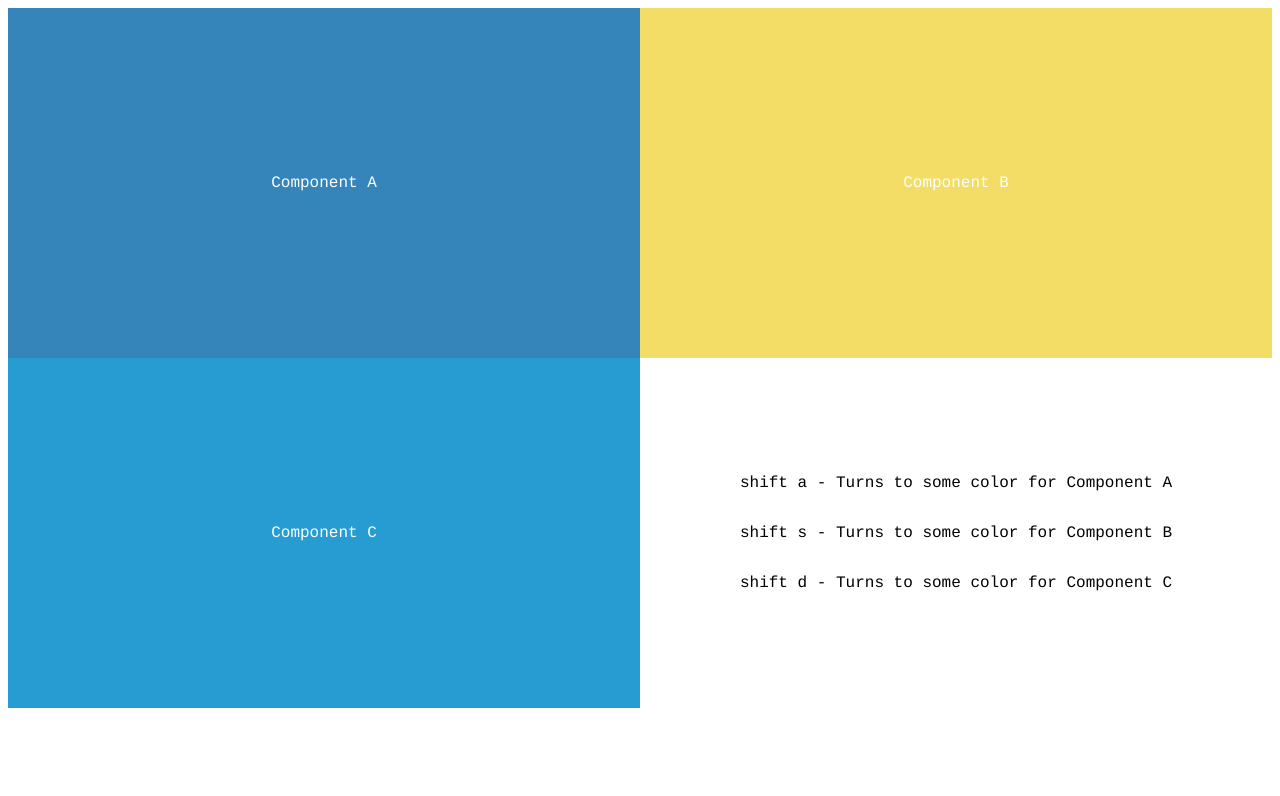
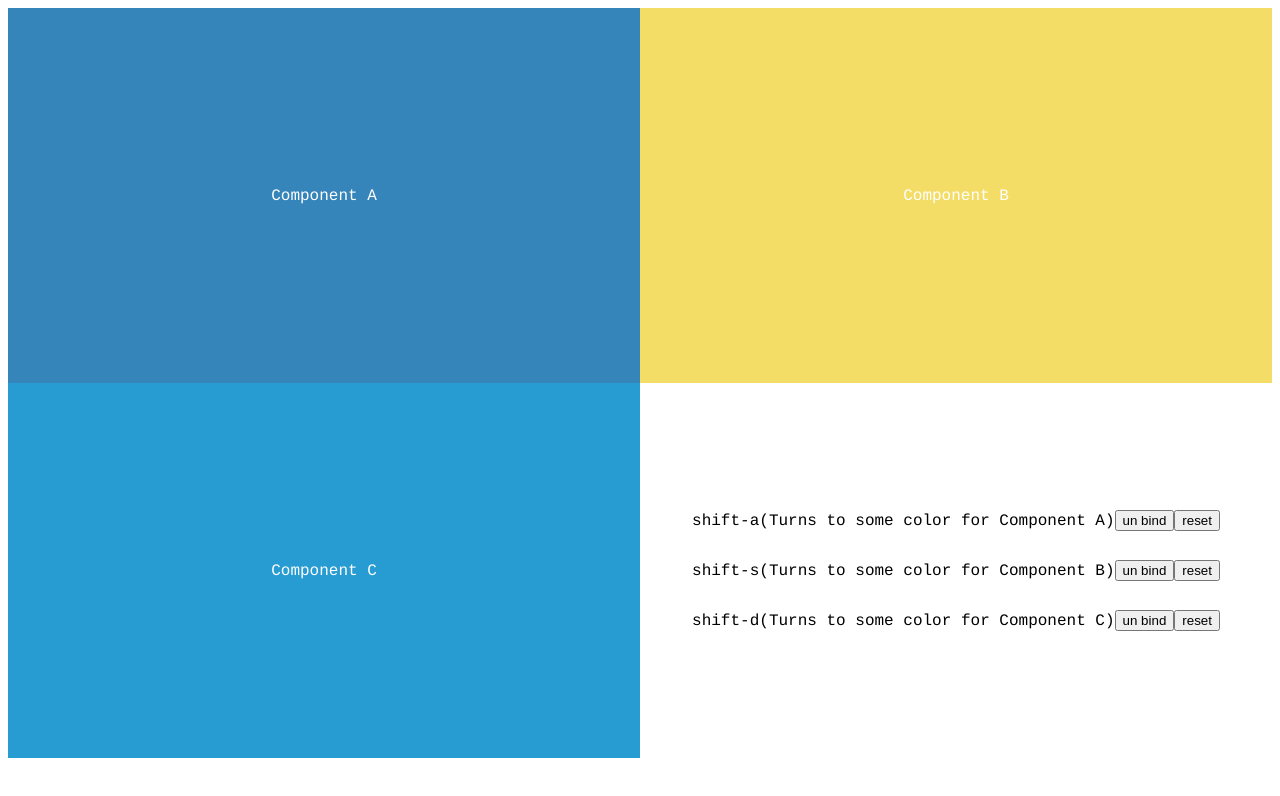
Before and after one commit to iamPavan17/keyboard-shortcut-library, a React (Create React App) app: page / in a window 1280 px wide. Shown: the top 796 px of the page. Built offline with nearby package versions, Linux system fonts and the light colour scheme.

Commit message:
✨ feat: bind/unbind keyboard combo

```diff
--- a/src/App.js
+++ b/src/App.js
@@ -1,46 +1,29 @@
 import { useState, useEffect } from "react";
-import randomColor from "randomcolor";
 
+import { keyboardCombosUpdater } from "./helpers";
+import { defaultKeyboardCombos } from "./constants";
 import ComponentBlock from "./components/ComponentBlock";
 import KeyboardShortcutLegend from "./components/KeyboardShortcutLegend";
 
 function App({ listener }) {
   const [keyboardCombos, setKeyboardCombos] = useState([
-    {
-      id: 1,
-      componentName: "Component A",
-      keyboardCombo: "shift a",
-      color: randomColor(),
-      description: "Turns to some color for Component A",
-    },
-    {
-      id: 2,
-      componentName: "Component B",
-      keyboardCombo: "shift s",
-      color: randomColor(),
-      description: "Turns to some color for Component B",
-    },
-    {
-      id: 3,
-      componentName: "Component C",
-      keyboardCombo: "shift d",
-      color: randomColor(),
-      description: "Turns to some color for Component C",
-    },
+    ...defaultKeyboardCombos,
   ]);
 
-  const handleKeyboardCombos = (id) => {
-    const keyboardCombosClone = [...keyboardCombos];
-    const selectedComboIndex = keyboardCombos.findIndex(
-      (combo) => combo.id === id
+  const handleKeyboardCombo = (id, type) => {
+    /** This handler does the below,
+     * Changes the color based on the keyboard combo.
+     * Unbind the keyboard combo.
+     * Create a new keyboard combo.
+     */
+    setKeyboardCombos(
+      keyboardCombosUpdater(keyboardCombos, id, type, listener)
     );
-    keyboardCombosClone[selectedComboIndex].color = randomColor();
-    setKeyboardCombos(keyboardCombosClone);
   };
 
   useEffect(() => {
     return () => {
-      listener.reset(); // Unregister all available combos
+      listener.reset(); // Unregister all available combos on UNMOUNT
     };
   }, [listener]);
 
@@ -51,11 +34,14 @@ function App({ listener }) {
           key={keyboardCombo.id}
           keyboardComboData={keyboardCombo}
           listener={listener}
-          handleKeyboardCombos={handleKeyboardCombos}
+          handleKeyboardCombo={handleKeyboardCombo}
         />
       ))}
 
-      <KeyboardShortcutLegend shortcutCombos={keyboardCombos} />
+      <KeyboardShortcutLegend
+        keyboardCombos={keyboardCombos}
+        handleKeyboardCombo={handleKeyboardCombo}
+      />
     </div>
   );
 }
--- a/src/components/ComponentBlock.js
+++ b/src/components/ComponentBlock.js
@@ -3,13 +3,14 @@ import { useEffect } from "react";
 export default function ComponentBlock({
   listener,
   keyboardComboData,
-  handleKeyboardCombos,
+  handleKeyboardCombo,
 }) {
   useEffect(() => {
-    listener.simple_combo(keyboardComboData.keyboardCombo, function () {
-      handleKeyboardCombos(keyboardComboData.id);
-    });
-  }, [listener, keyboardComboData, handleKeyboardCombos]);
+    if (keyboardComboData.isActive)
+      listener.simple_combo(keyboardComboData.keyboardCombo, function () {
+        handleKeyboardCombo(keyboardComboData.id, "colorChange");
+      });
+  }, [listener, keyboardComboData, handleKeyboardCombo]);
 
   return (
     <div
--- a/src/components/KeyboardShortcutLegend.js
+++ b/src/components/KeyboardShortcutLegend.js
@@ -1,12 +1,21 @@
 import React from "react";
 
-export default function KeyboardShortcutLegend({ shortcutCombos }) {
+export default function KeyboardShortcutLegend({
+  keyboardCombos,
+  handleKeyboardCombo,
+}) {
   return (
     <div className="component-wrapper keyboard-legend">
-      {shortcutCombos.map((item) => (
-        <p key={item.id} className="list-text">
-          {item.keyboardCombo} - {item.description}
-        </p>
+      {keyboardCombos.map((item) => (
+        <div key={item.id} className="keyboard-combo-list">
+          <p className={!item.isActive && "unbind-text"}>
+            {item.keyboardCombo.split(" ").join("-")}({item.description})
+          </p>
+          <button onClick={() => handleKeyboardCombo(item.id, "bindToggle")}>
+            {item.isActive ? "un" : ""} bind
+          </button>
+          <button>reset</button>
+        </div>
       ))}
     </div>
   );
--- /dev/null
+++ b/src/constants.js
@@ -0,0 +1,29 @@
+import randomColor from "randomcolor";
+
+const defaultKeyboardCombos = [
+  {
+    id: 1,
+    componentName: "Component A",
+    keyboardCombo: "shift a",
+    color: randomColor(),
+    description: "Turns to some color for Component A",
+    isActive: true,
+  },
+  {
+    id: 2,
+    componentName: "Component B",
+    keyboardCombo: "shift s",
+    color: randomColor(),
+    description: "Turns to some color for Component B",
+    isActive: true,
+  },
+  {
+    id: 3,
+    componentName: "Component C",
+    keyboardCombo: "shift d",
+    color: randomColor(),
+    description: "Turns to some color for Component C",
+    isActive: true,
+  },
+];
+export { defaultKeyboardCombos };
--- /dev/null
+++ b/src/helpers.js
@@ -0,0 +1,22 @@
+import randomColor from "randomcolor";
+
+const keyboardCombosUpdater = (keyboardCombos, id, type, listener) => {
+  const keyboardCombosClone = [...keyboardCombos];
+  const selectedComboIndex = keyboardCombos.findIndex(
+    (combo) => combo.id === id
+  );
+  if (type === "colorChange") {
+    keyboardCombosClone[selectedComboIndex].color = randomColor();
+  }
+  if (type === "bindToggle") {
+    keyboardCombosClone[selectedComboIndex].isActive =
+      !keyboardCombosClone[selectedComboIndex].isActive;
+    listener.unregister_combo(
+      keyboardCombosClone[selectedComboIndex].keyboardCombo
+    );
+  }
+
+  return keyboardCombosClone;
+};
+
+export { keyboardCombosUpdater };
--- a/src/index.css
+++ b/src/index.css
@@ -3,7 +3,7 @@
   display: grid;
   grid-template-columns: 1fr 1fr;
   grid-auto-rows: 1fr;
-  height: 700px;
+  height: 750px;
 }
 
 .component-wrapper {
@@ -18,3 +18,14 @@
   padding: 12px;
   flex-direction: column;
 }
+
+.keyboard-combo-list {
+  display: flex;
+  flex-direction: row;
+  align-items: center;
+}
+
+.keyboard-combo-list .unbind-text {
+  color: lightgray;
+  text-decoration: line-through;
+}
```
